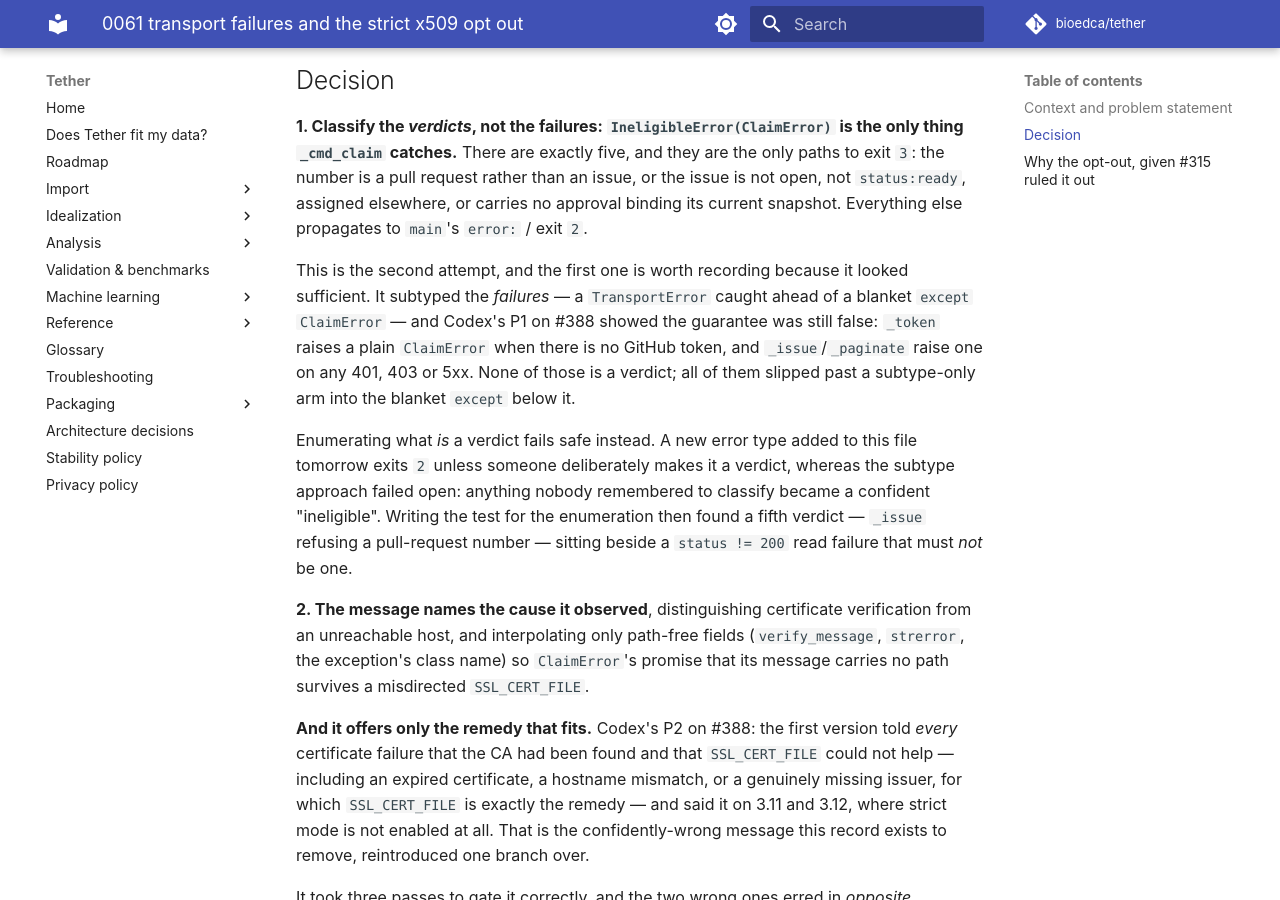
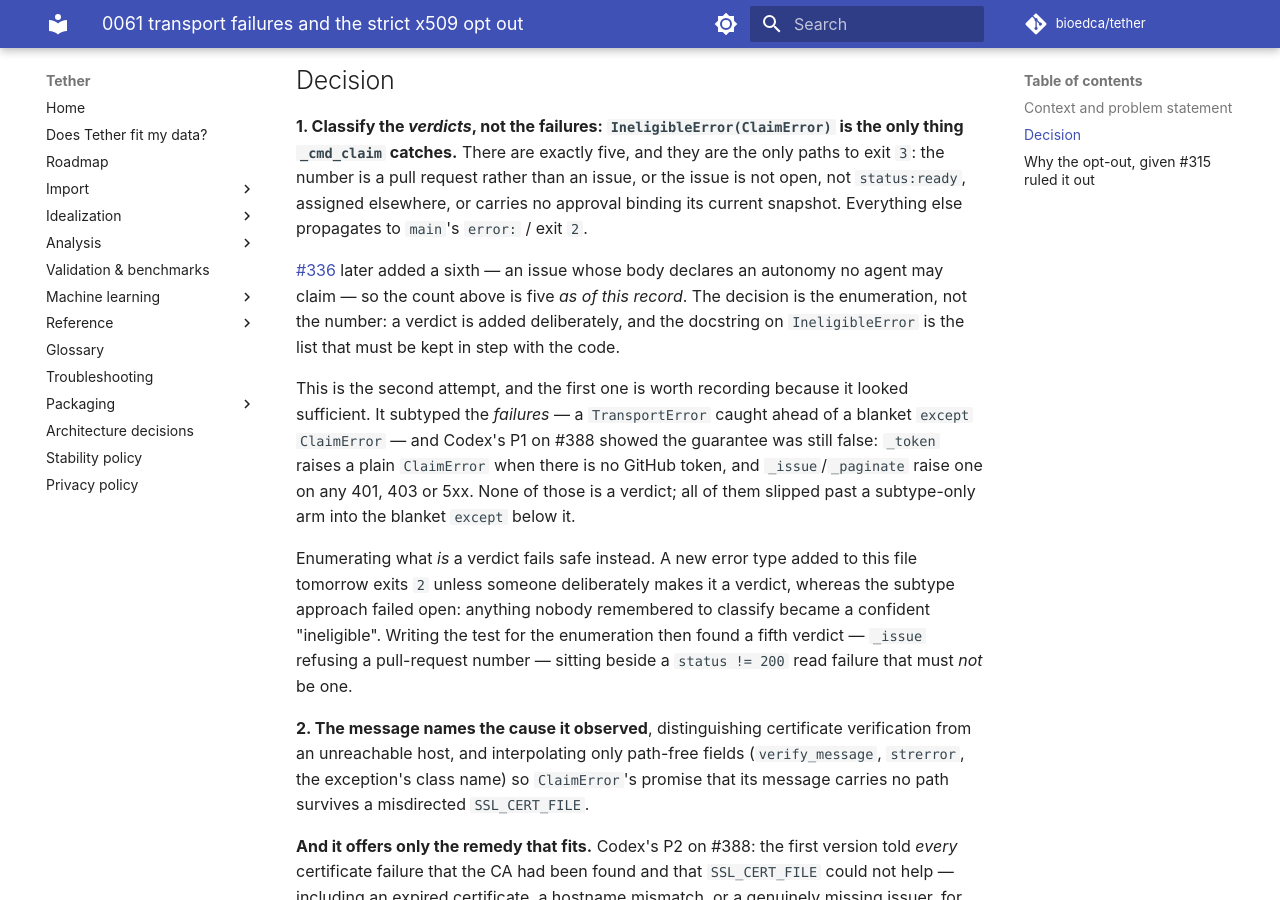
Before and after one commit to bioedca/tether, an MkDocs documentation site: the page built from docs/adr/0061-transport-failures-and-the-strict-x509-opt-out.md, in a window 1280 px wide and 900 px high, scrolled down 1752 px. Built offline with MkDocs 1.6.1 and Material for MkDocs 9.7.7, drawn with Linux system fonts in a browser that asks for light colours; comment, search, counter and statistics services are not loaded; the version menu is left out.

Commit message:
fix(agents): this PR added a sixth path to exit 3 and left the list saying five
`IneligibleError`'s docstring is not commentary. Its own text explains that the
guarantee is *positive enumeration* — "a new error type added to this file
tomorrow exits 2 unless someone deliberately makes it a verdict" — so the list
is the mechanism by which exit 3 stays auditable. This PR added the autonomy
refusal as a sixth verdict and did not add it to the list, which is precisely
the drift the enumeration exists to make visible.

An AST count of `raise IneligibleError(...)` gives six on this branch: five in
`_check_eligible`, one in `_issue`. The docstring said five and enumerated five,
and the inline comment in `_issue` called itself "the fifth one" with "the other
four in `_check_eligible`". That comment now identifies itself by position
rather than by count — it is the only verdict raised outside `_check_eligible` —
so adding a seventh cannot silently falsify it again.

ADR-0061 decision 1 states the same count as a present-tense invariant, so this
PR falsified a claim in an accepted record. Rather than edit the decision, the
record now notes that #336 added a sixth and that the decision was always the
enumeration rather than the number.

No behaviour change; the six paths were already six, and each already has a
test. Deliberately no test pinning the docstring's number to the AST count: a
test whose subject is whether prose matches code is the category ADR-0064
retires, and adding one here would contradict the series it belongs to.

Verified: AST count six, matching the docstring; 3,147 passed, 14 skipped;
ruff clean; `mkdocs build --strict`.

```diff
--- a/docs/adr/0061-transport-failures-and-the-strict-x509-opt-out.md
+++ b/docs/adr/0061-transport-failures-and-the-strict-x509-opt-out.md
@@ -70,6 +70,11 @@ development platform, so 3.13 and 3.14 are supported interpreters that cannot re
 is a pull request rather than an issue, or the issue is not open, not `status:ready`, assigned
 elsewhere, or carries no approval binding its current snapshot. Everything else propagates to
 `main`'s `error:` / exit `2`.
+
+[#336](https://github.com/bioedca/tether/issues/336) later added a sixth — an issue whose body
+declares an autonomy no agent may claim — so the count above is five *as of this record*. The
+decision is the enumeration, not the number: a verdict is added deliberately, and the docstring on
+`IneligibleError` is the list that must be kept in step with the code.
 
 This is the second attempt, and the first one is worth recording because it looked sufficient. It
 subtyped the *failures* — a `TransportError` caught ahead of a blanket `except ClaimError` — and
```
Also changed, not shown: 1 other file.
